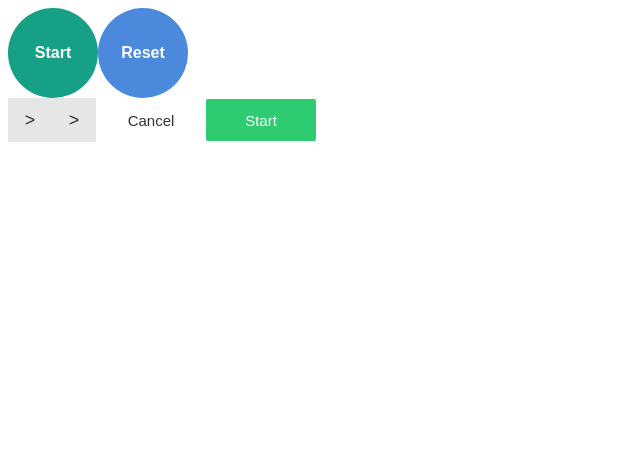
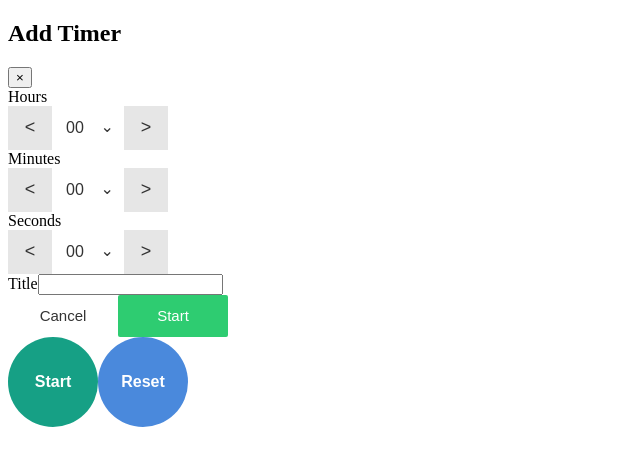
Before and after one commit to MartaPipan/timer-app, a React (Vite) app: page / in a window 1280 px wide. Shown: the top 466 px of the page, without its empty margins (0-640 px from the left). Built offline with nearby package versions, Linux system fonts and the light colour scheme.

Commit message:
add TimerForm jsx + create file with logiic used hook useTimerForm

```diff
--- a/src/App.jsx
+++ b/src/App.jsx
@@ -1,37 +1,27 @@
 import { CircleButton } from './components/CircleButton/CircleButton.jsx';
-import { SquareButton } from './components/SquareButton/SquareButton.jsx';
-import { ArrowButton } from './components/ArrowButton/ArrowButton.jsx';
+import { TimerForm } from './components/TimerForm/TimerForm.jsx';
 
 function App() {
-  const handleStart = () => {
-    alert('Натиснуто Start!');
+  const handleAddTimer = (timerData) => {
+    console.log('Створено таймер:', timerData);
   };
 
-  const handleReset = () => {
-    alert('Натиснуто Reset!');
+  const handleCancel = () => {
+    console.log('Скасовано');
   };
 
   return (
-    <>
+    <div>
+      <TimerForm
+        onAddTimer={handleAddTimer}
+        onCancel={handleCancel}
+      />
+
       <div>
-        <CircleButton
-          functionalText="Start"
-          onClick={handleStart}
-        />
-
-        <CircleButton
-          functionalText="Reset"
-          color="blue"
-          onClick={handleReset}
-        />
+        <CircleButton functionalText="Start" onClick={() => alert('Start')} />
+        <CircleButton functionalText="Reset" color="blue" onClick={() => alert('Reset')} />
       </div>
-      <div>
-        <ArrowButton functionalText="<" onClick={() => console.log('Менше')} />
-        <ArrowButton functionalText=">" onClick={() => console.log('Більше')} />
-        <SquareButton functionalText="Cancel" color="white" onClick={() => console.log('Скасувати')} />
-        <SquareButton functionalText="Start" color="green" onClick={() => console.log('Старт')} />
-      </div>
-    </>
+    </div>
   );
 }
 
--- a/src/components/ArrowButton/ArrowButton.jsx
+++ b/src/components/ArrowButton/ArrowButton.jsx
@@ -1,13 +1,13 @@
 import './ArrowButton.css';
 
-export const ArrowButton = ({ direction, onClick }) => {
+export const ArrowButton = ({ functionalText, onClick }) => {
   return (
     <button
       type="button"
       onClick={onClick}
       className="arrow-btn"
     >
-      {direction === 'left' ? '<' : '>'}
+      {functionalText}
     </button>
   );
 };
--- a/src/components/TimerForm/TimerForm.jsx
+++ b/src/components/TimerForm/TimerForm.jsx
@@ -0,0 +1,74 @@
+import { ArrowButton } from '../ArrowButton/ArrowButton.jsx';
+import { TimeSelect } from '../TimeSelect/TimeSelect.jsx';
+import { SquareButton } from '../SquareButton/SquareButton.jsx';
+import { useTimerForm } from './useTimerForm.js';
+import './TimerForm.css';
+
+export function TimerForm({ onAddTimer, onCancel }) {
+  const {
+    hours,
+    setHours,
+    minutes,
+    setMinutes,
+    seconds,
+    setSeconds,
+    title,
+    setTitle,
+    handleStep,
+    handleSubmit,
+  } = useTimerForm(onAddTimer);
+
+  return (
+    <form className="timer-form" onSubmit={handleSubmit}>
+      <div className="timer-form-header">
+        <h2>Add Timer</h2>
+        <button type="button" className="close-btn" onClick={onCancel}>
+          ×
+        </button>
+      </div>
+
+      <div className="timer-form-controls">
+        <div className="time-block">
+          <label>Hours</label>
+          <div className="time-inputs">
+            <ArrowButton functionalText="<" onClick={() => handleStep(hours, setHours, 23, -1)} />
+            <TimeSelect value={hours} max={23} onChange={setHours} />
+            <ArrowButton functionalText=">" onClick={() => handleStep(hours, setHours, 23, 1)} />
+          </div>
+        </div>
+
+        <div className="time-block">
+          <label>Minutes</label>
+          <div className="time-inputs">
+            <ArrowButton functionalText="<" onClick={() => handleStep(minutes, setMinutes, 59, -1)} />
+            <TimeSelect value={minutes} max={59} onChange={setMinutes} />
+            <ArrowButton functionalText=">" onClick={() => handleStep(minutes, setMinutes, 59, 1)} />
+          </div>
+        </div>
+
+        <div className="time-block">
+          <label>Seconds</label>
+          <div className="time-inputs">
+            <ArrowButton functionalText="<" onClick={() => handleStep(seconds, setSeconds, 59, -1)} />
+            <TimeSelect value={seconds} max={59} onChange={setSeconds} />
+            <ArrowButton functionalText=">" onClick={() => handleStep(seconds, setSeconds, 59, 1)} />
+          </div>
+        </div>
+      </div>
+
+      <div className="timer-form-title">
+        <label>Title</label>
+        <input
+          type="text"
+          value={title}
+          onChange={(e) => setTitle(e.target.value)}
+        />
+      </div>
+
+      <div className="timer-form-footer">
+        <SquareButton functionalText="Cancel" color="white" onClick={onCancel} />
+        <SquareButton functionalText="Start" color="green" onClick={handleSubmit} />
+      </div>
+    </form>
+  );
+}
--- /dev/null
+++ b/src/components/TimerForm/useTimerForm.js
@@ -0,0 +1,41 @@
+import { useState } from 'react';
+
+export function useTimerForm(onAddTimer) {
+  const [hours, setHours] = useState('00');
+  const [minutes, setMinutes] = useState('00');
+  const [seconds, setSeconds] = useState('00');
+  const [title, setTitle] = useState('');
+
+  const handleStep = (currentValue, setValue, max, step) => {
+    let next = Number(currentValue) + step;
+
+    if (next < 0) next = max;
+    if (next > max) next = 0;
+
+    if (next < 10) {
+      setValue('0' + next);
+    } else {
+      setValue(String(next));
+    }
+  };
+
+  const handleSubmit = (e) => {
+    e.preventDefault();
+    if (onAddTimer) {
+      onAddTimer({ hours, minutes, seconds, title });
+    }
+  };
+
+  return {
+    hours,
+    setHours,
+    minutes,
+    setMinutes,
+    seconds,
+    setSeconds,
+    title,
+    setTitle,
+    handleStep,
+    handleSubmit,
+  };
+}
```
